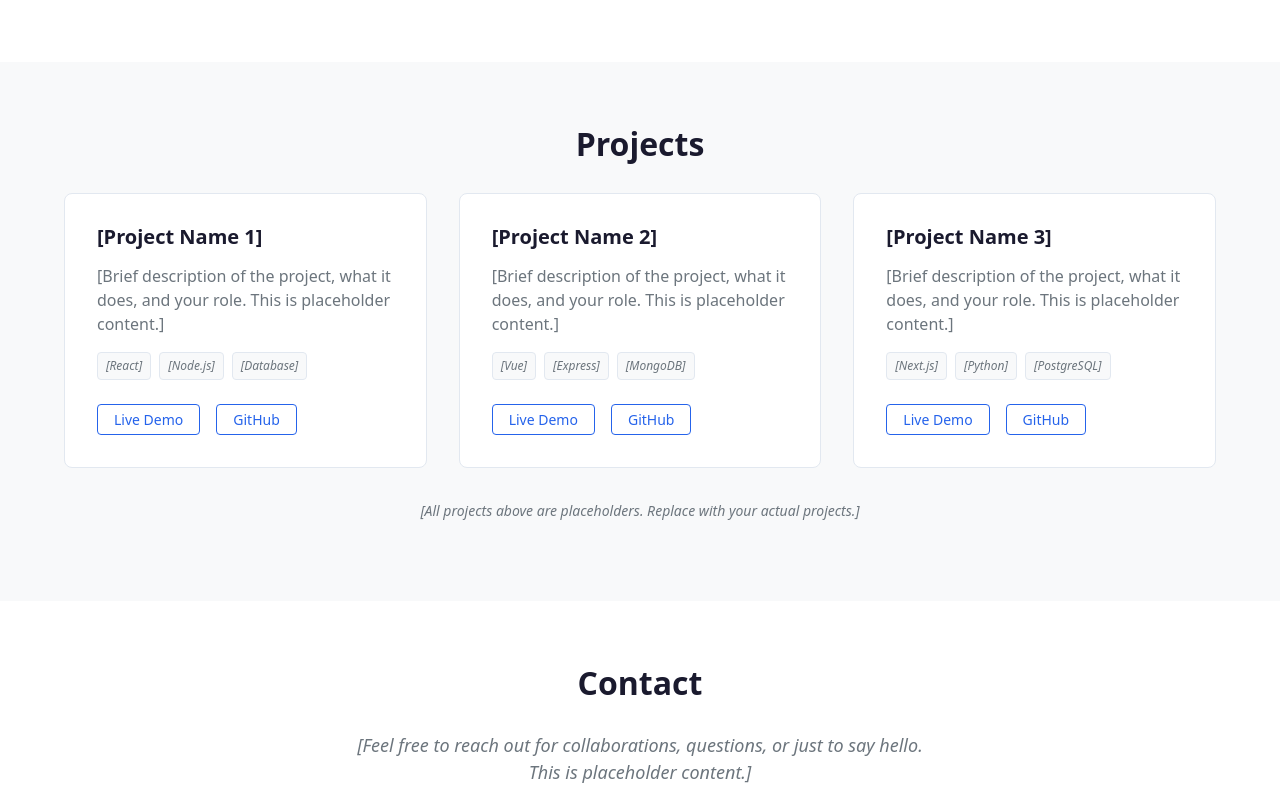
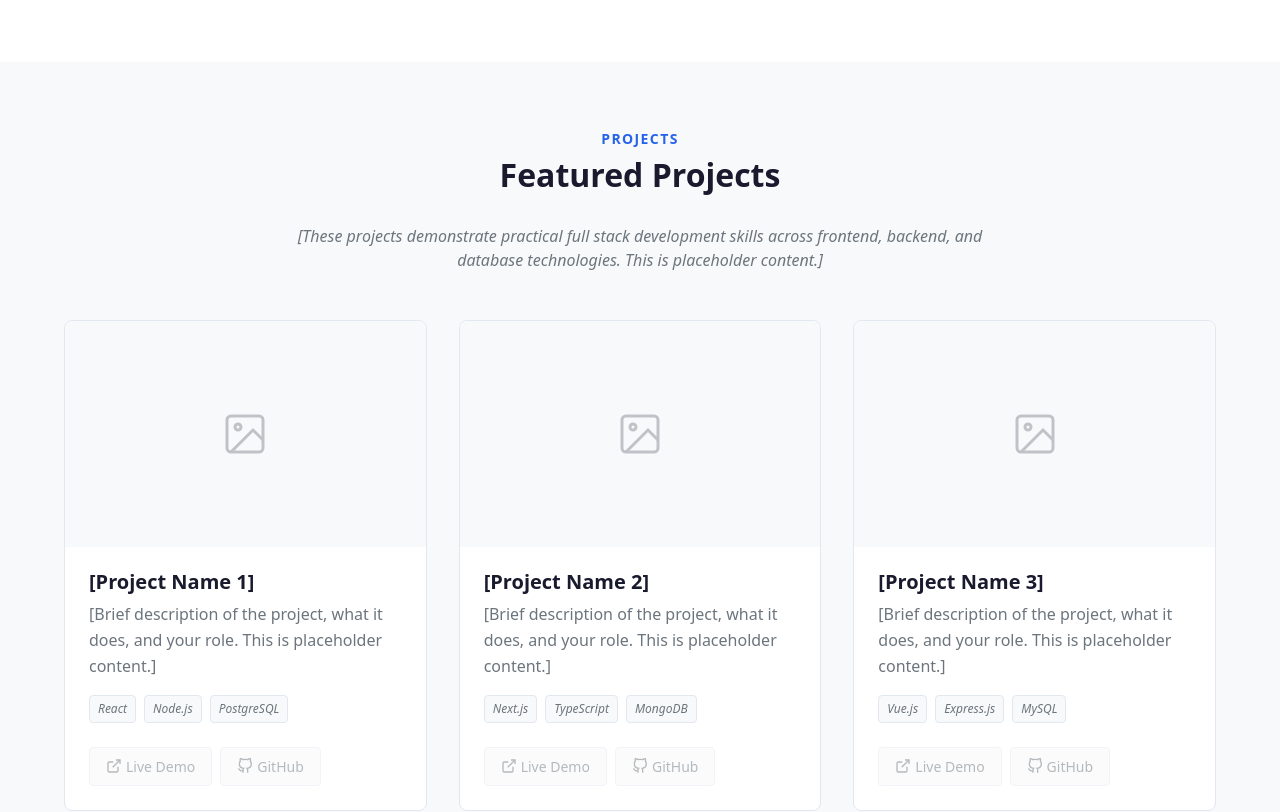
Before and after one commit to deepak251817-collab/full-stack-developer-portfolio, a React (Vite) app: page / in a window 1280 px wide. Shown: the part 2251-3063 px from the top of the page. Built offline with nearby package versions, Linux system fonts and the light colour scheme.

Commit message:
feat: initialize global CSS variables and define base layout styles and components.

```diff
--- a/src/components/Projects.jsx
+++ b/src/components/Projects.jsx
@@ -1,27 +1,97 @@
-function ProjectCard({ title, description, techStack, link, github }) {
+const projectData = [
+  {
+    id: 1,
+    title: '[Project Name 1]',
+    description: '[Brief description of the project, what it does, and your role. This is placeholder content.]',
+    technologies: ['React', 'Node.js', 'PostgreSQL'],
+    githubUrl: null,
+    liveUrl: null,
+    image: null,
+    featured: false
+  },
+  {
+    id: 2,
+    title: '[Project Name 2]',
+    description: '[Brief description of the project, what it does, and your role. This is placeholder content.]',
+    technologies: ['Next.js', 'TypeScript', 'MongoDB'],
+    githubUrl: null,
+    liveUrl: null,
+    image: null,
+    featured: false
+  },
+  {
+    id: 3,
+    title: '[Project Name 3]',
+    description: '[Brief description of the project, what it does, and your role. This is placeholder content.]',
+    technologies: ['Vue.js', 'Express.js', 'MySQL'],
+    githubUrl: null,
+    liveUrl: null,
+    image: null,
+    featured: false
+  }
+]
+
+function ProjectCard({ project }) {
+  const handlePlaceholderClick = (e) => {
+    e.preventDefault()
+  }
+
   return (
     <article className="project-card">
+      <div className="project-visual">
+        {project.image ? (
+          <img src={project.image} alt="" loading="lazy" />
+        ) : (
+          <div className="project-placeholder" aria-hidden="true">
+            <svg viewBox="0 0 24 24" fill="none" stroke="currentColor" strokeWidth="1.5">
+              <rect x="3" y="3" width="18" height="18" rx="2" ry="2" />
+              <circle cx="8.5" cy="8.5" r="1.5" />
+              <path d="M21 15l-5-5L5 21" />
+            </svg>
+          </div>
+        )}
+      </div>
       <div className="project-card-content">
-        <h3 className="project-title">{title}</h3>
-        <p className="project-description">{description}</p>
+        <h3 className="project-title">{project.title}</h3>
+        <p className="project-description">{project.description}</p>
         <div className="project-tech">
-          {techStack.map((tech, index) => (
+          {project.technologies.map((tech, index) => (
             <span key={index} className="tech-tag placeholder-tech">
               {tech}
             </span>
           ))}
         </div>
         <div className="project-links">
-          {link && (
-            <a href={link} className="project-link" target="_blank" rel="noopener noreferrer">
-              Live Demo
-            </a>
-          )}
-          {github && (
-            <a href={github} className="project-link" target="_blank" rel="noopener noreferrer">
-              GitHub
-            </a>
-          )}
+          <a
+            href={project.liveUrl}
+            className="project-link project-link-primary"
+            target="_blank"
+            rel="noopener noreferrer"
+            onClick={project.liveUrl ? undefined : handlePlaceholderClick}
+            aria-disabled={!project.liveUrl}
+            aria-label={`View live demo for ${project.title}`}
+          >
+            <svg className="link-icon" viewBox="0 0 24 24" fill="none" stroke="currentColor" strokeWidth="2" aria-hidden="true">
+              <path d="M18 13v6a2 2 0 0 1-2 2H5a2 2 0 0 1-2-2V8a2 2 0 0 1 2-2h6" />
+              <polyline points="15 3 21 3 21 9" />
+              <line x1="10" y1="14" x2="21" y2="3" />
+            </svg>
+            Live Demo
+          </a>
+          <a
+            href={project.githubUrl}
+            className="project-link project-link-secondary"
+            target="_blank"
+            rel="noopener noreferrer"
+            onClick={project.githubUrl ? undefined : handlePlaceholderClick}
+            aria-disabled={!project.githubUrl}
+            aria-label={`View source code for ${project.title}`}
+          >
+            <svg className="link-icon" viewBox="0 0 24 24" fill="none" stroke="currentColor" strokeWidth="2" aria-hidden="true">
+              <path d="M9 19c-5 1.5-5-2.5-7-3m14 6v-3.87a3.37 3.37 0 0 0-.94-2.61c3.14-.35 6.44-1.54 6.44-7A5.44 5.44 0 0 0 20 4.77 5.07 5.07 0 0 0 19.91 1S18.73.65 16 2.48a13.38 13.38 0 0 0-7 0C6.27.65 5.09 1 5.09 1A5.07 5.07 0 0 0 5 4.77a5.44 5.44 0 0 0-1.5 3.78c0 5.42 3.3 6.61 6.44 7A3.37 3.37 0 0 0 9 18.13V22" />
+            </svg>
+            GitHub
+          </a>
         </div>
       </div>
     </article>
@@ -29,41 +99,24 @@ function ProjectCard({ title, description, techStack, link, github }) {
 }
 
 function Projects() {
-  const projects = [
-    {
-      title: '[Project Name 1]',
-      description: '[Brief description of the project, what it does, and your role. This is placeholder content.]',
-      techStack: ['[React]', '[Node.js]', '[Database]'],
-      link: '#',
-      github: '#'
-    },
-    {
-      title: '[Project Name 2]',
-      description: '[Brief description of the project, what it does, and your role. This is placeholder content.]',
-      techStack: ['[Vue]', '[Express]', '[MongoDB]'],
-      link: '#',
-      github: '#'
-    },
-    {
-      title: '[Project Name 3]',
-      description: '[Brief description of the project, what it does, and your role. This is placeholder content.]',
-      techStack: ['[Next.js]', '[Python]', '[PostgreSQL]'],
-      link: '#',
-      github: '#'
-    }
-  ]
-
   return (
     <section id="projects" className="projects" aria-labelledby="projects-heading">
       <div className="section-container">
-        <h2 id="projects-heading" className="section-title">Projects</h2>
+        <div className="projects-header">
+          <p className="section-label">Projects</p>
+          <h2 id="projects-heading" className="section-title">Featured Projects</h2>
+          <p className="projects-description placeholder-text">
+            [These projects demonstrate practical full stack development skills across
+            frontend, backend, and database technologies. This is placeholder content.]
+          </p>
+        </div>
         <div className="projects-grid">
-          {projects.map((project, index) => (
-            <ProjectCard key={index} {...project} />
+          {projectData.map((project) => (
+            <ProjectCard key={project.id} project={project} />
           ))}
         </div>
         <p className="placeholder-note">
-          [All projects above are placeholders. Replace with your actual projects.]
+          [All projects above are placeholders. Replace with your actual projects and add real GitHub/live URLs.]
         </p>
       </div>
     </section>
--- a/src/index.css
+++ b/src/index.css
@@ -761,9 +761,20 @@ p {
   background-color: var(--color-bg-alt);
 }
 
+.projects-header {
+  text-align: center;
+  max-width: 720px;
+  margin: 0 auto var(--spacing-2xl);
+}
+
+.projects-description {
+  margin-top: var(--spacing-md);
+  font-size: var(--font-size-base);
+}
+
 .projects-grid {
   display: grid;
-  grid-template-columns: repeat(auto-fit, minmax(320px, 1fr));
+  grid-template-columns: repeat(auto-fit, minmax(300px, 1fr));
   gap: var(--spacing-xl);
   margin-bottom: var(--spacing-xl);
 }
@@ -773,27 +784,74 @@ p {
   border: 1px solid var(--color-border);
   border-radius: var(--border-radius);
   overflow: hidden;
-  transition: transform var(--transition-normal), box-shadow var(--transition-normal);
+  transition: transform var(--transition-normal), box-shadow var(--transition-normal), border-color var(--transition-normal);
+  display: flex;
+  flex-direction: column;
 }
 
 .project-card:hover {
   transform: translateY(-4px);
   box-shadow: var(--shadow-lg);
+  border-color: var(--color-primary);
+}
+
+.project-visual {
+  position: relative;
+  aspect-ratio: 16 / 10;
+  overflow: hidden;
+  background-color: var(--color-bg-alt);
+}
+
+.project-visual img {
+  width: 100%;
+  height: 100%;
+  object-fit: cover;
+  transition: transform var(--transition-normal);
+}
+
+.project-card:hover .project-visual img {
+  transform: scale(1.03);
+}
+
+.project-placeholder {
+  width: 100%;
+  height: 100%;
+  display: flex;
+  align-items: center;
+  justify-content: center;
+  color: var(--color-text-muted);
+  opacity: 0.4;
+  transition: opacity var(--transition-normal);
+}
+
+.project-card:hover .project-placeholder {
+  opacity: 0.6;
+}
+
+.project-placeholder svg {
+  width: 48px;
+  height: 48px;
 }
 
 .project-card-content {
-  padding: var(--spacing-xl);
+  padding: var(--spacing-lg);
+  display: flex;
+  flex-direction: column;
+  flex: 1;
 }
 
 .project-title {
   font-size: var(--font-size-xl);
-  margin-bottom: var(--spacing-md);
+  margin-bottom: var(--spacing-sm);
+  color: var(--color-text);
 }
 
 .project-description {
   color: var(--color-text-muted);
   margin-bottom: var(--spacing-md);
   font-size: var(--font-size-base);
+  line-height: var(--line-height-relaxed);
+  flex: 1;
 }
 
 .project-tech {
@@ -809,7 +867,15 @@ p {
   border: 1px solid var(--color-border);
   border-radius: var(--border-radius-sm);
   font-size: var(--font-size-xs);
+  font-weight: 500;
   color: var(--color-text-muted);
+  transition: border-color var(--transition-fast), color var(--transition-fast), background-color var(--transition-fast);
+}
+
+.tech-tag:hover {
+  border-color: var(--color-primary);
+  color: var(--color-primary);
+  background-color: var(--color-primary-bg, rgba(37, 99, 235, 0.05));
 }
 
 .placeholder-tech {
@@ -818,22 +884,88 @@ p {
 
 .project-links {
   display: flex;
-  gap: var(--spacing-md);
+  gap: var(--spacing-sm);
+  flex-wrap: wrap;
+  margin-top: auto;
 }
 
 .project-link {
+  display: inline-flex;
+  align-items: center;
+  gap: var(--spacing-xs);
   font-size: var(--font-size-sm);
   font-weight: 500;
-  padding: var(--spacing-xs) var(--spacing-md);
-  border: 1px solid var(--color-primary);
+  padding: var(--spacing-sm) var(--spacing-md);
   border-radius: var(--border-radius-sm);
-  color: var(--color-primary);
   transition: all var(--transition-fast);
+  white-space: nowrap;
 }
 
-.project-link:hover {
+.project-link:focus-visible {
+  outline: 2px solid var(--color-focus);
+  outline-offset: 2px;
+}
+
+.link-icon {
+  width: 16px;
+  height: 16px;
+  flex-shrink: 0;
+}
+
+.project-link-primary {
   background-color: var(--color-primary);
   color: #ffffff;
+  border: 1px solid var(--color-primary);
+}
+
+.project-link-primary:hover:not([aria-disabled="true"]) {
+  background-color: var(--color-primary-hover);
+  border-color: var(--color-primary-hover);
+}
+
+.project-link-primary[aria-disabled="true"] {
+  opacity: 0.5;
+  cursor: not-allowed;
+  background-color: var(--color-bg-alt);
+  border-color: var(--color-border);
+  color: var(--color-text-muted);
+}
+
+.project-link-secondary {
+  background-color: transparent;
+  color: var(--color-text);
+  border: 1px solid var(--color-border);
+}
+
+.project-link-secondary:hover:not([aria-disabled="true"]) {
+  background-color: var(--color-bg-alt);
+  border-color: var(--color-text-muted);
+  color: var(--color-primary);
+}
+
+.project-link-secondary[aria-disabled="true"] {
+  opacity: 0.5;
+  cursor: not-allowed;
+  background-color: var(--color-bg-alt);
+  border-color: var(--color-border);
+  color: var(--color-text-muted);
+}
+
+@media (max-width: 768px) {
+  .projects-grid {
+    grid-template-columns: 1fr;
+  }
+}
+
+@media (max-width: 480px) {
+  .project-links {
+    flex-direction: column;
+  }
+
+  .project-link {
+    justify-content: center;
+    width: 100%;
+  }
 }
 
 .contact {
```
